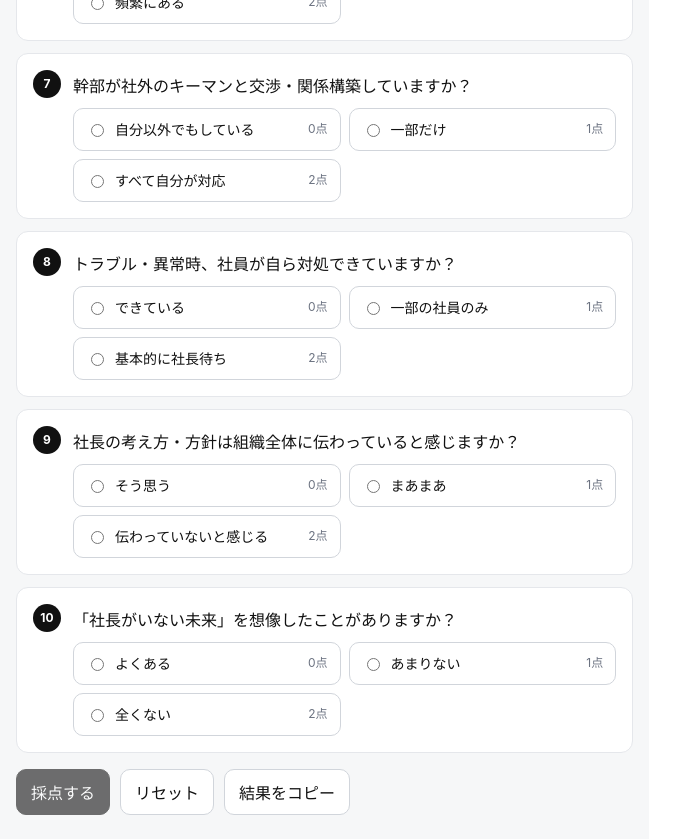
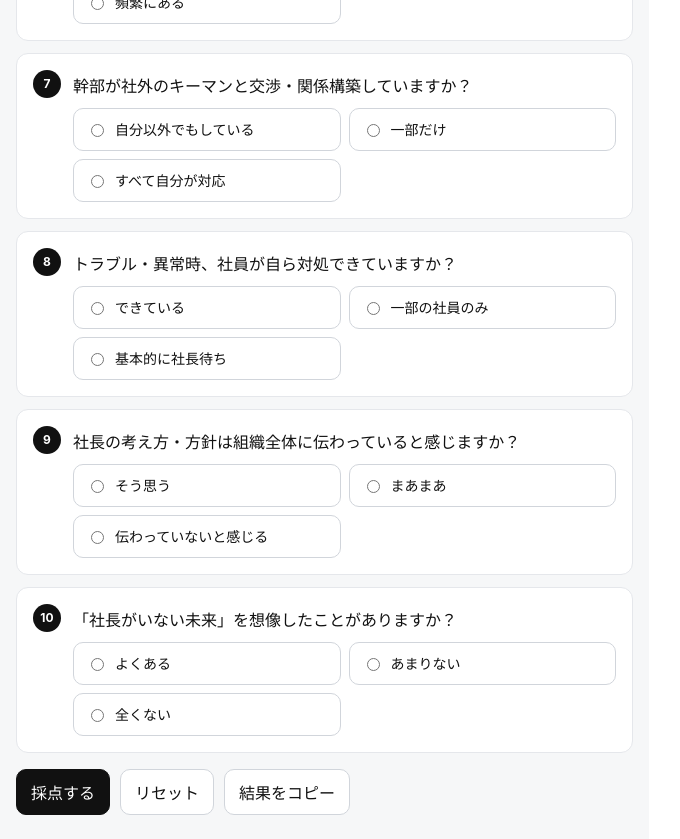
Before and after one commit to tanase0924-web/ceo-check, a React (Vite) app: page / in a window 1280 px wide. Shown: the part 1160-1999 px from the top of the page, without its empty margins (0-680 px from the left). Built offline with nearby package versions, Linux system fonts and the light colour scheme.

Commit message:
feat: scoring enabled regardless of unanswered & hide choice scores

```diff
--- a/src/App.tsx
+++ b/src/App.tsx
@@ -22,12 +22,12 @@ function classify(total: number, cutoff: number) {
 }
 
 export default function App() {
-  // ★ フックはトップレベル固定（順序も個数も不変）
+  // フックはトップレベルで固定（順序・個数は不変）
   const [data, setData] = useState<QuestionData | null>(null);
   const [answers, setAnswers] = useState<AnswerMap>({});
   const [submitted, setSubmitted] = useState(false);
 
-  // 設問ロード（毎回同じ1つの useEffect）
+  // 設問ロード（1つだけの useEffect）
   useEffect(() => {
     let cancelled = false;
     (async () => {
@@ -37,31 +37,24 @@ export default function App() {
         const json = (await res.json()) as QuestionData;
         if (cancelled) return;
         setData(json);
-        // 回答の初期化：全問 null に（常に同じ形）
+        // 回答の初期化：全問 null に
         const init: AnswerMap = Object.fromEntries(
           json.questions.map((q) => [q.id, null])
         ) as AnswerMap;
         setAnswers(init);
       } catch (e) {
         console.error("failed to load questions:", e);
-        setData({
-          title: "データ読込に失敗しました",
-          cutoff: 12,
-          questions: [],
-        });
+        setData({ title: "データ読込に失敗しました", cutoff: 12, questions: [] });
       }
     })();
     return () => { cancelled = true; };
   }, []);
 
-  // ローディング表現（data が入るまで）
-  if (!data) {
-    return <div style={{ padding: 16 }}>読み込み中...</div>;
-  }
+  if (!data) return <div style={{ padding: 16 }}>読み込み中...</div>;
 
   const { title, cutoff, questions } = data;
 
-  // 集計（フックは使わず都度計算にする → フック個数が増えない）
+  // 集計：フックは使わず毎回計算（未回答は0点扱い）
   let total = 0;
   let unanswered = 0;
   for (const q of questions) {
@@ -73,6 +66,13 @@ export default function App() {
 
   const onSelect = (qid: string, score: 0 | 1 | 2) => {
     setAnswers((a) => ({ ...a, [qid]: score }));
+  };
+
+  const handleSubmit = () => {
+    if (unanswered > 0) {
+      alert(`未回答が ${unanswered} 問あります（未回答は 0 点として集計します）。`);
+    }
+    setSubmitted(true);
   };
 
   const resetAll = () => {
@@ -98,6 +98,7 @@ export default function App() {
     }
   };
 
+  // ---- UI ----
   const card: React.CSSProperties = { background: "#fff", border: "1px solid #e5e7eb", borderRadius: 12, padding: 16 };
   const btn: React.CSSProperties = { padding: "10px 14px", borderRadius: 10, border: "1px solid #111", background: "#111", color: "#fff", fontWeight: 600, cursor: "pointer" };
   const btnGhost: React.CSSProperties = { padding: "10px 14px", borderRadius: 10, border: "1px solid #d1d5db", background: "#fff", color: "#111", fontWeight: 600, cursor: "pointer" };
@@ -108,7 +109,7 @@ export default function App() {
         <header style={{ display: "flex", justifyContent: "space-between", alignItems: "center", marginBottom: 16 }}>
           <h1 style={{ fontSize: 24, fontWeight: 800 }}>{title}</h1>
           <div style={{ fontSize: 12, color: "#6b7280" }}>0/1/2点 × {questions.length}問（最大 {questions.length * 2}点）</div>
-</header>
+        </header>
 
         {/* 進捗 */}
         <div style={{ marginBottom: 16 }}>
@@ -137,7 +138,7 @@ export default function App() {
                         <label key={inputId} htmlFor={inputId} style={{ display: "flex", alignItems: "center", gap: 8, padding: "10px 12px", border: "1px solid " + (checked ? "#111" : "#d1d5db"), borderRadius: 10, background: checked ? "#f5f5f5" : "#fff", cursor: "pointer" }}>
                           <input id={inputId} type="radio" name={q.id} checked={checked} onChange={() => onSelect(q.id, c.score)} />
                           <span style={{ fontSize: 14 }}>{c.label}</span>
-                          <span style={{ marginLeft: "auto", fontSize: 12, color: "#6b7280" }}>{c.score}点</span>
+                          {/* 点数表示は出さない */}
                         </label>
                       );
                     })}
@@ -150,7 +151,7 @@ export default function App() {
 
         {/* アクション */}
         <div style={{ display: "flex", gap: 10, flexWrap: "wrap", marginTop: 16 }}>
-          <button onClick={() => setSubmitted(true)} style={{ ...btn, opacity: unanswered > 0 ? 0.6 : 1 }} disabled={unanswered > 0} title={unanswered > 0 ? "全問に回答してください" : "採点する"}>採点する</button>
+          <button onClick={handleSubmit} style={btn}>採点する</button>
           <button onClick={resetAll} style={btnGhost}>リセット</button>
           <button onClick={copyResult} style={btnGhost}>結果をコピー</button>
         </div>
@@ -159,6 +160,11 @@ export default function App() {
         {submitted && (
           <section style={{ ...card, marginTop: 16 }}>
             <h2 style={{ fontSize: 18, fontWeight: 800, margin: "0 0 8px 0" }}>結果</h2>
+            {unanswered > 0 && (
+              <div style={{ fontSize: 12, color: "#b45309", margin: "4px 0 8px" }}>
+                ※ 未回答 {unanswered} 問は 0 点として集計しています。
+              </div>
+            )}
             <div style={{ fontSize: 14, color: "#4b5563", marginBottom: 8 }}>
               総合点: <span style={{ fontWeight: 700, color: "#111" }}>{total}</span> / {questions.length * 2}（カットオフ {cutoff} 点）
             </div>
```
